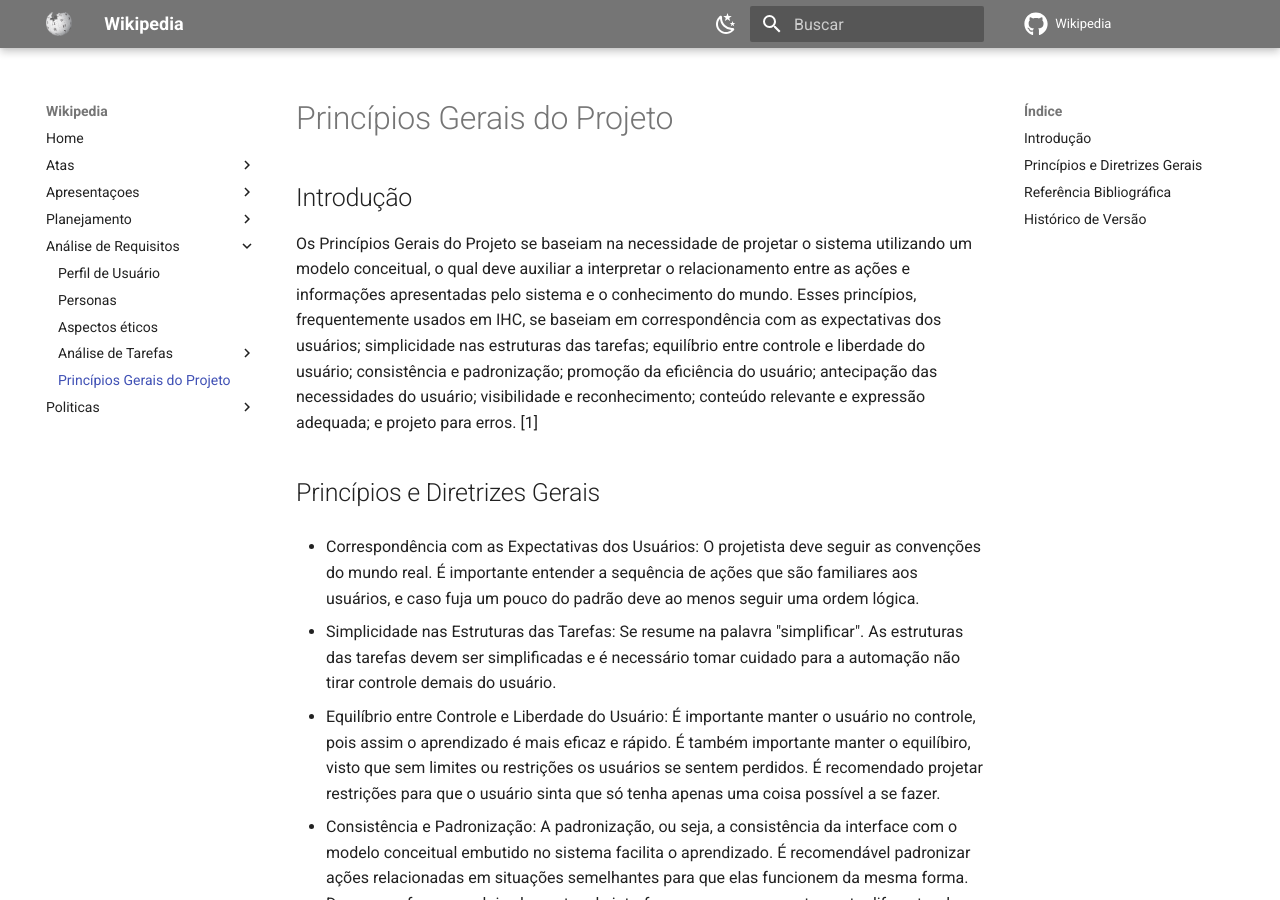
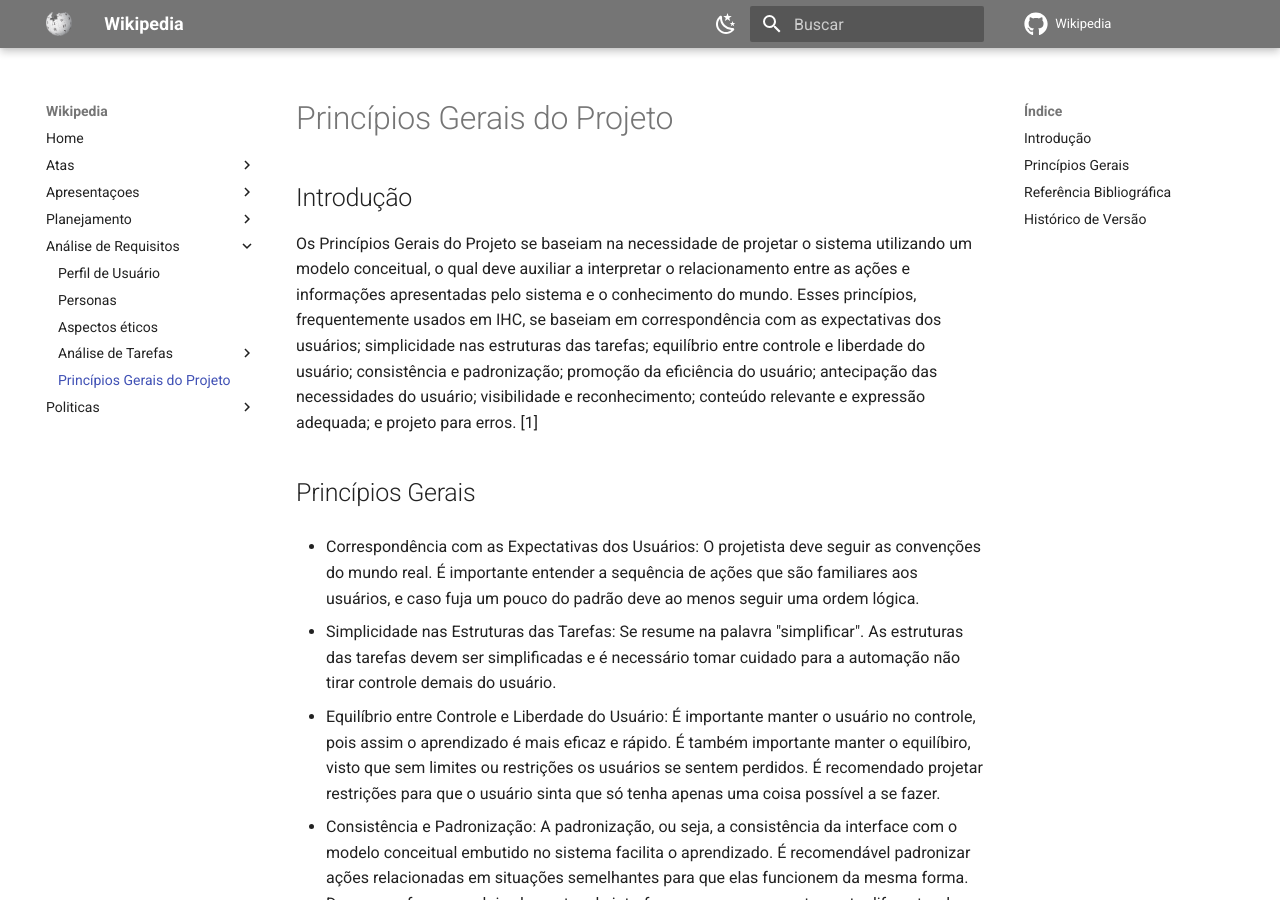
Before and after one commit to Interacao-Humano-Computador/2023.1-Wikipedia, an MkDocs documentation site: the page built from docs/analise-de-requisitos/principiosGerais.md, in a window 1280 px wide and 900 px high. Built offline with MkDocs 1.6.1 and Material for MkDocs 9.7.7, drawn with Linux system fonts in a browser that asks for light colours; comment, search, counter and statistics services are not loaded.

Commit message:
alterando nome de tópico

```diff
--- a/docs/analise-de-requisitos/principiosGerais.md
+++ b/docs/analise-de-requisitos/principiosGerais.md
@@ -2,7 +2,7 @@
 
 Os Princípios Gerais do Projeto se baseiam na necessidade de projetar o sistema utilizando um modelo conceitual, o qual deve auxiliar a interpretar o relacionamento entre as ações e informações apresentadas pelo sistema e o conhecimento do mundo. Esses princípios, frequentemente usados em IHC, se baseiam em correspondência com as expectativas dos usuários; simplicidade nas estruturas das tarefas; equilíbrio entre controle e liberdade do usuário; consistência e padronização; promoção da eficiência do usuário; antecipação das necessidades do usuário; visibilidade e reconhecimento; conteúdo relevante e expressão adequada; e projeto para erros. [1]
 
-## Princípios e Diretrizes Gerais
+## Princípios Gerais
 
 - Correspondência com as Expectativas dos Usuários: O projetista deve seguir as convenções do mundo real. É importante entender a sequência de ações que são familiares aos usuários, e caso fuja um pouco do padrão deve ao menos seguir uma ordem lógica.
 
```
